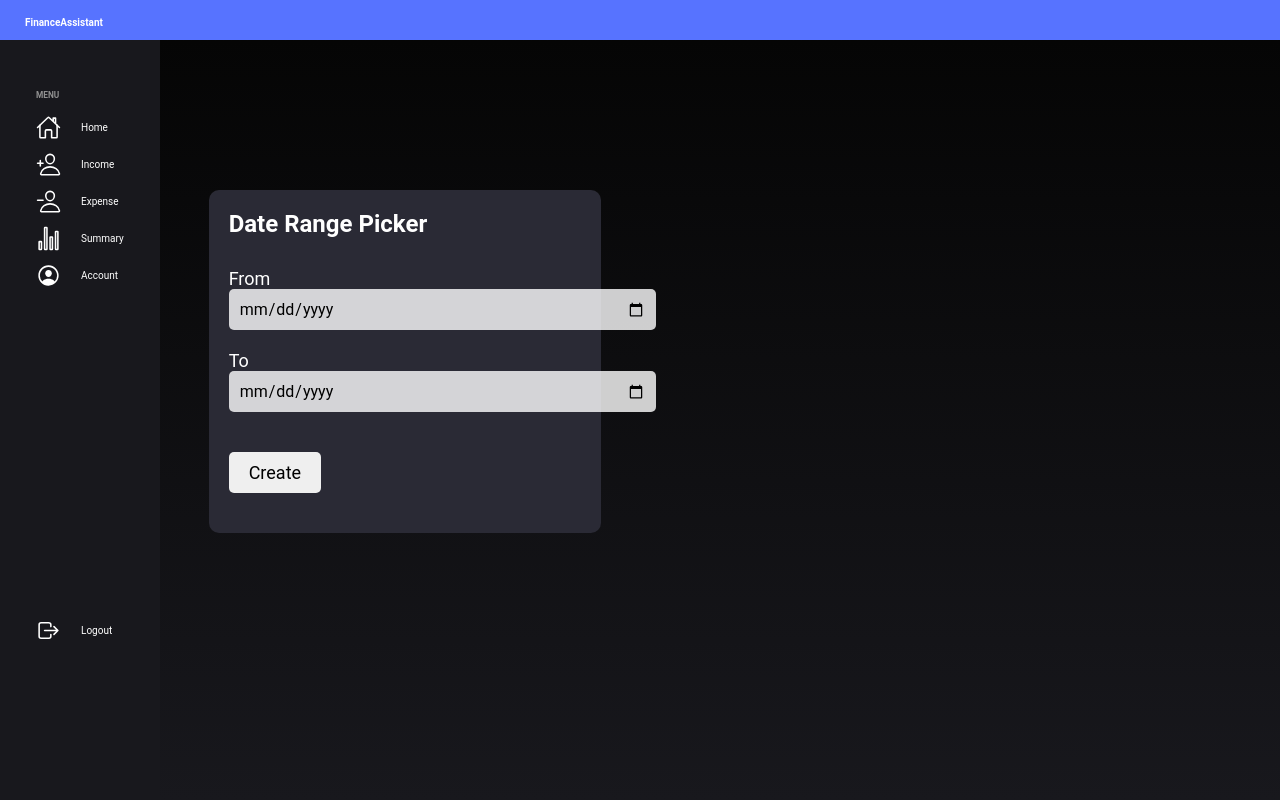
After one commit to Mate0ff/FinanceAssistant, a Flask app: page /create_raport in a window 1280 px wide. The commit adds this page. Run offline with Flask 3, Linux system fonts and the light colour scheme; a user stored in the database is signed in.

Commit message:
+route for pdf gen,

```diff
--- a/app/forms.py
+++ b/app/forms.py
@@ -1,9 +1,10 @@
 from flask_wtf import FlaskForm
 from wtforms import StringField, PasswordField, SubmitField, BooleanField, SelectField, IntegerField, TextAreaField, DateField, DecimalField
 from wtforms.validators import DataRequired, Length, Email, EqualTo,ValidationError, NumberRange
+from wtforms_components import DateRange
 from app.models import User
 from decimal import Decimal
-
+from datetime import date
 
 class RegistrationForm(FlaskForm):
     username = StringField('Username', validators=[DataRequired(), Length(min=2, max=20)])
@@ -78,3 +79,12 @@ class CreateExpenseForm(FlaskForm):
 
 class DatePickerForm(FlaskForm):
     date = DateField('Date',id='date-picker')
+
+class PdfDatePickerForm(FlaskForm):
+    from_date = DateField('From', validators=[DateRange(max=date.today())])
+    to_date = DateField('To', validators=[DateRange(max=date.today())])
+    submit = SubmitField('Create')
+
+    def validate_to_date(self, to_date):
+        if to_date.data <= self.from_date.data:
+            raise ValidationError("The 'To' date must be later than the 'From' date.")
--- a/app/routes.py
+++ b/app/routes.py
@@ -1,5 +1,5 @@
 from flask import render_template, redirect, url_for, flash,request, session,send_file
-from app.forms import RegistrationForm, LoginForm, CreateExpenseForm, CreateIncomeForm, LimitForm,DatePickerForm
+from app.forms import RegistrationForm, LoginForm, CreateExpenseForm, CreateIncomeForm, LimitForm,DatePickerForm, PdfDatePickerForm
 from app.models import User, Expense, ExpenseType, ExpenseCategory, IncomeCategory, Income
 from app import app, db, bcrypt
 from app.pdf_utils import generate_pdf
@@ -533,9 +533,27 @@ def update_account():
     return render_template('edit_profile.html',form=form)
 
 
-@app.route("/download_pdf")
+@app.route("/create_raport", methods=['GET', 'POST'])
 @login_required
-def download_pdf():
-    file_name = generate_pdf()
-    send_file(file_name, as_attachment=True)
-    return redirect(url_for('home'))
+def create_raport():
+    form = PdfDatePickerForm()
+
+    if form.validate_on_submit():
+        from_date = form.from_date.data
+        to_date = form.to_date.data
+
+        all_expenses = Expense.query.filter(
+        Expense.user == current_user,
+        Expense.date >= from_date,
+        Expense.date <= to_date).all()
+
+        all_incomes = Income.query.filter(
+        Income.user == current_user,
+        Income.date >= from_date,
+        Income.date <= to_date).all()
+
+        file_name = generate_pdf(from_date=from_date,to_date=to_date,all_expenses=all_expenses,all_incomes=all_incomes)
+        send_file(file_name, as_attachment=True)
+        return redirect(url_for('summary'))
+
+    return render_template('create_report.html', form=form)
--- a/app/templates/base.html
+++ b/app/templates/base.html
@@ -58,7 +58,6 @@
                 {% block content %}{% endblock %}
             </div>
         </main>
-
     </div>
     <script type="module" src="https://unpkg.com/ionicons@7.1.0/dist/ionicons/ionicons.esm.js"></script>
     <script nomodule src="https://unpkg.com/ionicons@7.1.0/dist/ionicons/ionicons.js"></script>
--- /dev/null
+++ b/app/templates/create_report.html
@@ -0,0 +1,52 @@
+{% extends "base.html" %}
+{% block content %}
+<main role="main">
+    {% with messages = get_flashed_messages(category_filter=["register"]) %}
+    {% if messages %}
+        {% for message in messages %}
+            <div class="li-message">
+                {{ message }}
+            </div>
+        {% endfor %}
+    {% endif %}
+    {% endwith %}
+    <div class="content-section" id="login-mt">
+        <form method="POST" action="">
+            {{ form.hidden_tag() }}
+            <fieldset class="form-group">
+                <legend class="ln-title">Date Range Picker</legend>
+                <div class="form-group">
+                    {{ form.from_date.label(class="form-control-label") }}
+                    {% if form.from_date.errors %}
+                        {{ form.from_date(class="form-control form-control-lg is-invalid") }}
+                        <div class="invalid-feedback">
+                            {% for error in form.from_date.errors %}
+                                <span>{{ error }}</span>
+                            {% endfor %}
+                        </div>
+                    {% else %}
+                        {{ form.from_date(class="form-control form-control-lg") }}
+                    {% endif %}
+                </div>
+                <div class="form-group">
+                    {{ form.to_date.label(class="form-control-label") }}
+                    {% if form.to_date.errors %}
+                        {{ form.to_date(class="form-control form-control-lg is-invalid") }}
+                        <div class="invalid-feedback">
+                            {% for error in form.to_date.errors %}
+                                <span>{{ error }}</span>
+                            {% endfor %}
+                        </div>
+                    {% else %}
+                        {{ form.to_date(class="form-control form-control-lg") }}
+                    {% endif %}
+                </div>
+            </fieldset>
+            <div class="form-group">
+                {{ form.submit(class="btn") }}
+            </div>
+        </form>
+    </div>
+</main>
+
+{% endblock content %}
--- a/app/templates/summary.html
+++ b/app/templates/summary.html
@@ -10,8 +10,8 @@
         <div>
             <h2>Date</h2>
         </div>
-        <div>
-            <h2>Lista</h2>
+        <div class="btn-container">
+            <button type="button" class="exp-btn" style="width: 38px;height: 25px;" onclick="window.location.href = '/create_report';">Report</button>
         </div>
     </div>
     <div class="sum-table-container">
```
Also changed, not shown: app/pdf_utils.py (+46 -28 lines), 1 other file.
